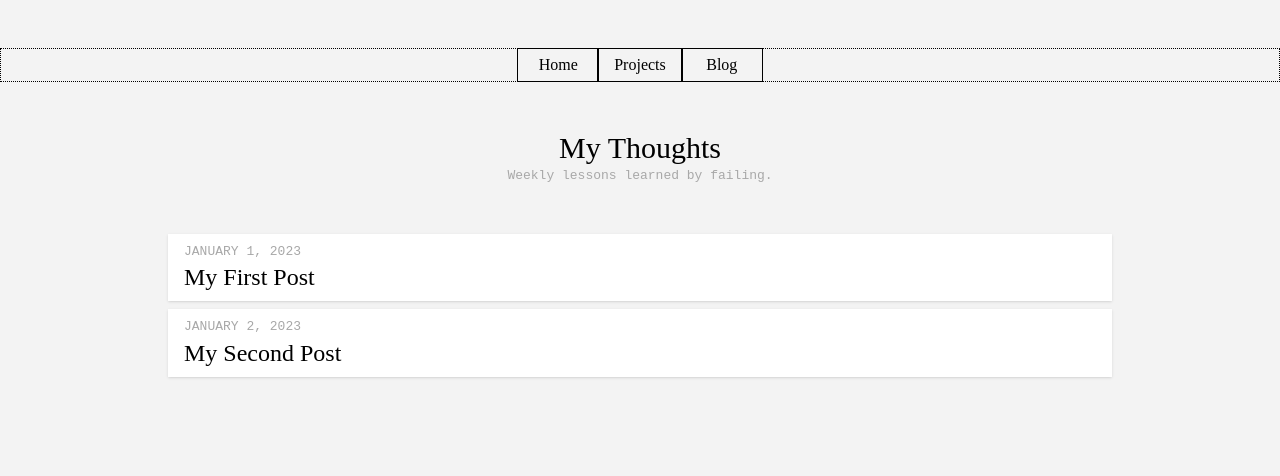
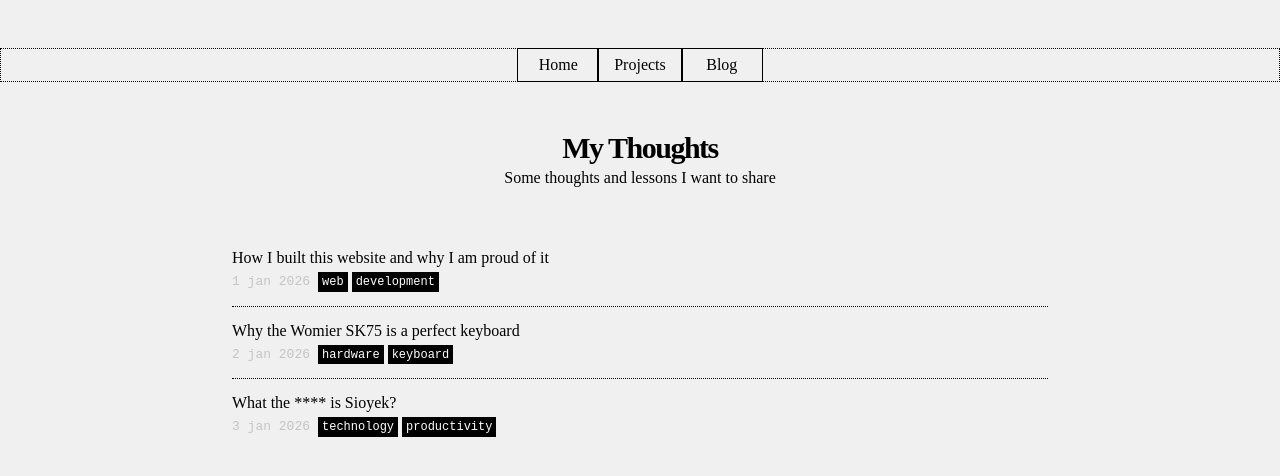
Before and after one commit to simaopsbarbosa/personal-website, a SvelteKit app in the folder frontend/: page /blog in a window 1280 px wide. Shown: the top 476 px of the page. Built offline with nearby package versions, Linux system fonts and the light colour scheme.

Commit message:
blogs page is now goated

```diff
--- a/frontend/src/lib/components/Post.svelte
+++ b/frontend/src/lib/components/Post.svelte
@@ -1,13 +1,17 @@
 <script>
   import { resolve } from '$app/paths';
 
-  let { title, date, slug } = $props();
+  let { title, date, slug, tags = [] } = $props();
 </script>
 
-<div class="px-4 py-2 bg-white shadow flex justify-between items-center">
-  <div>
-    <p class="secondary">{date.toUpperCase()}</p>
-    <h3><a href={resolve('/blog/[slug]', { slug })}>{title}</a></h3>
-  </div>
-
+<div class="py-2 justify-between items-center">
+    <h3><a class="" href={resolve('/blog/[slug]', { slug })}>{title}</a></h3>
+    <div class="flex gap-2 my-0.5">
+      <p class="secondary">{date}</p>
+      <div class="flex gap-1">
+        {#each Object.values(tags) as tag}
+          <span class="bg-black secondary text-white! text-xs font-medium px-1 pt-0.5 ">{tag.toLowerCase()}</span>
+        {/each}
+      </div>
+    </div>
 </div>
--- a/frontend/src/lib/components/Project.svelte
+++ b/frontend/src/lib/components/Project.svelte
@@ -2,12 +2,11 @@
   let { title, date, description, link } = $props();
 </script>
 
-<div class="px-4 py-2 bg-white shadow">
-
+<div class="px-4 py-2">
   <div class="flex items-center gap-4 my-2">
-    <h3 class="font-bold">{title}</h3>
+    <h3>{title}</h3>
     <p class="secondary">@ {date.toUpperCase()}</p>
   </div>
   <p class="mb-2">{description}</p>
-  <a href={link} target="_blank" rel="noopener noreferrer" class="underline secondary">GitHub</a>
+  <a href={link} target="_blank" rel="noopener noreferrer" class="underline secondary block mb-1">GitHub</a>
 </div>
--- a/frontend/src/routes/+layout.svelte
+++ b/frontend/src/routes/+layout.svelte
@@ -25,8 +25,6 @@
 	<NavButton title="Blog" link={resolve('/blog')} isClicked={isActive('/blog')} />
 </nav>
 
-<div class="max-w-5xl mx-auto min-h-screen">
-
-
+<div class="max-w-4xl mx-auto min-h-screen">
 	{@render children()}
 </div>
--- a/frontend/src/routes/blog/+page.svelte
+++ b/frontend/src/routes/blog/+page.svelte
@@ -1,11 +1,21 @@
 <script>
     import Post from '$lib/components/Post.svelte';
+
+    const posts = [
+        { title: "How I built this website and why I am proud of it", date: "1 jan 2026", slug: "how-i-built-this-website", tags: ['web', 'development'] },
+        { title: "Why the Womier SK75 is a perfect keyboard", date: "2 jan 2026", slug: "why-the-womier-sk75-is-a-perfect-keyboard", tags: ['hardware', 'keyboard'] },
+        { title: "What the **** is Sioyek?", date: "3 jan 2026", slug: "what-the-****-is-sioyek", tags: ['technology', 'productivity'] },
+    ];
 </script>
 
 <h2 class="centered">My Thoughts</h2>
-<p class="centered secondary">Weekly lessons learned by failing.</p>
+<p class="centered">Some thoughts and lessons I want to share</p>
 
-<div class="mt-12 grid gap-2 mx-10">
-    <Post title="My First Post" date="January 1, 2023" slug="my-first-post" />
-    <Post title="My Second Post" date="January 2, 2023" slug="my-second-post" />
+<div class="mt-12 mx-10">
+    {#each posts as post, index}
+        <Post {...post} />
+        {#if index < posts.length - 1}
+            <hr class="my-1 border-dotted" />
+        {/if}
+    {/each}
 </div>
--- /dev/null
+++ b/frontend/src/routes/blog/[slug]/+layout.svelte
@@ -0,0 +1,7 @@
+<script>
+    let { children } = $props();
+</script>
+
+<a href="/blog" class="underline secondary">&larr; Back to Blog</a>
+
+<article class="bg-white shadow min-h-svh p-6 mt-2">{@render children()}</article>
--- a/frontend/src/routes/blog/[slug]/+page.svelte
+++ b/frontend/src/routes/blog/[slug]/+page.svelte
@@ -1 +1,15 @@
-<h2>This is a <strong>blog</strong> post.</h2>
+<h2>This is a blog post.</h2>
+<p class="secondary uppercase pb-6">26 of January 2023</p>
+
+
+<p>Lorem ipsum dolor sit amet, consectetur adipiscing elit. Vivamus feugiat, nisi sed pulvinar lacinia, ligula libero congue lectus, at ornare ligula ex eget odio. Curabitur turpis lorem, efficitur gravida semper nec, vestibulum sed nulla. Praesent id mi egestas, fermentum neque id, faucibus sapien. Suspendisse porttitor turpis nec massa consectetur, sit amet posuere dui consequat. Nullam ullamcorper arcu nec metus mollis, et varius magna molestie. Suspendisse sit amet pellentesque justo. Proin fermentum dui lectus, eu ultrices nisl ultricies at. In vitae ligula in mauris convallis maximus eu at lectus. Donec venenatis nulla sit amet suscipit feugiat. Nulla in leo at justo convallis blandit.</p>
+
+<p>Cras volutpat, enim non euismod elementum, enim justo accumsan mauris, eget tincidunt erat enim ut velit. Cras volutpat, mauris faucibus faucibus tincidunt, ante ex bibendum elit, et euismod libero nibh nec enim. Vivamus pellentesque dignissim diam. Phasellus vitae tincidunt ex, eu imperdiet massa. Vivamus auctor eleifend dolor, et suscipit eros sagittis sit amet. Aliquam lacinia ipsum pharetra ornare fringilla. Vivamus sed tempor magna. Maecenas eros dui, luctus sit amet dui non, aliquam consequat tellus. In volutpat sapien urna, nec rutrum purus fermentum nec. Nulla in massa sem. Cras vestibulum turpis metus, a gravida nisl fermentum ac.</p>
+
+<p>Maecenas a lorem vel arcu consequat fermentum a sit amet justo. Mauris lacinia accumsan urna, sit amet imperdiet est imperdiet nec. Pellentesque molestie placerat augue quis semper. Nulla aliquet vehicula diam a auctor. Quisque eleifend ex id felis varius consequat. Vestibulum venenatis auctor dui, id tincidunt mi. Integer scelerisque, felis id placerat congue, lacus arcu rhoncus est, mattis iaculis justo massa quis enim. Ut luctus vulputate consectetur. Nullam tortor enim, vulputate volutpat viverra sit amet, semper vel ante. Duis convallis felis at feugiat porta. Lorem ipsum dolor sit amet, consectetur adipiscing elit. Aenean et maximus odio, suscipit ultrices orci.</p>
+
+<style>
+    p {
+        margin-bottom: 10px;
+    }
+</style>
--- a/frontend/src/routes/layout.css
+++ b/frontend/src/routes/layout.css
@@ -9,27 +9,26 @@
 body {
 	margin: 0;
 	padding: 0;
-	background-color: #f3f3f3;
+	background-color: #f0f0f0;
 }
 
 h1 {
 	font-size: 2.5rem;
 	line-height: 2.5rem;
+	letter-spacing: -0.05em;
+	font-weight: bold;
 }
 
 h2 {
 	font-size: 1.875rem;
+	font-weight: bold;
 	line-height: 2.25rem;
-}
-
-h3 {
-	font-size: 1.5rem;
-	line-height: 2rem;
+	letter-spacing: -0.05em;
 }
 
 .secondary {
 	font-family: monospace;
-	color: #a8a8a8;
+	color: #c4c4c4;
 }
 
 .centered {
@@ -38,3 +37,10 @@ h3 {
 	align-items: center;
 	justify-content: center;
 }
+
+.dotted-underline {
+	text-decoration: underline;
+	text-decoration-color: #c4c4c4;
+	text-decoration-style: dotted;
+	text-underline-offset: 3px;
+}
--- a/frontend/src/routes/projects/+page.svelte
+++ b/frontend/src/routes/projects/+page.svelte
@@ -6,7 +6,12 @@
 <p class="centered secondary">The projects I'm proudest of.</p>
 
 <div class="mt-12 grid grid-cols-2 gap-2 mx-10">
-    <Project title="Inclui" date="January 2023" description="Inclui is a mobile app for finding and reporting accessibility features in public spaces, powered by community-verified data." link="https://github.com/username/project1" />
+
+    <Project title="uni" date="January 2023" description="Mobile app designed to help students of the University of Porto to manage their academic life." link="https://github.com/NIAEFEUP/uni" />
+
+    <Project title="Inclui" date="January 2023" description="Inclui is a mobile app for finding and reporting accessibility features in public spaces, powered by community-verified data." link="https://github.com/simaopsbarbosa/inclui" />
+
+    <Project title="PingPong Q&A" date="January 2023" description="A collaborative Q&A platform for structured knowledge sharing, featuring reputation scoring, smart search, and content moderation." link="https://github.com/simaopsbarbosa/pingpong" />
 
     <Project title="PingPong Q&A" date="January 2023" description="A collaborative Q&A platform for structured knowledge sharing, featuring reputation scoring, smart search, and content moderation." link="https://github.com/username/project2" />
 </div>
```
